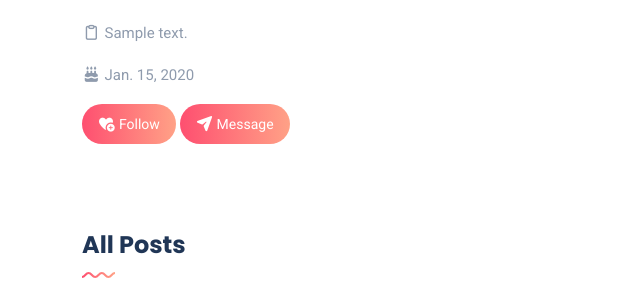
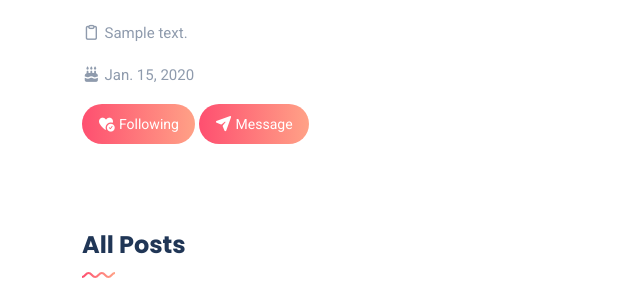
Before and after one commit to atonu-a/inkwell, a Django app: page /profile/Admin in a window 1280 px wide. Shown: the part 360-659 px from the top of the page, without its empty margins (0-640 px from the left). Run offline with Django 5.2, Linux system fonts and the light colour scheme; a user stored in the database is signed in; data comes from the database, SQL or seed files in the repository; tables that the repository leaves empty hold one stand-in row (values such as "Sample post"); grey boxes marked "Sample" are stand-in pictures; style sheets or scripts are compiled from the project's sources; some libraries are stand-ins or nearby versions.

Commit message:
following text issue solved

```diff
--- a/templates/author_profile.html
+++ b/templates/author_profile.html
@@ -32,8 +32,12 @@
     <div class="">
       <button class="btn btn-default mb-4 px-3 skeleton" id="follow-btn" data-user-id="{{ author_name.id }}"
         onclick="toggleFollow(this)">
-        <i class="fa-solid fa-heart-circle-plus"></i>
-        <span>Follow</span>
+
+        <i class="{% if is_following %}fa-solid fa-heart-circle-check{% else %}fa-solid fa-heart-circle-plus{% endif %}"></i>
+
+        <span>
+          {% if is_following %}Following{% else %}Follow{% endif %}
+        </span>
       </button>
       <a class="btn btn-default mb-4 px-3 skeleton" href="{% url 'messages' %}" id="edit">
         <i class="fa-solid fa-paper-plane"></i> Message
```
